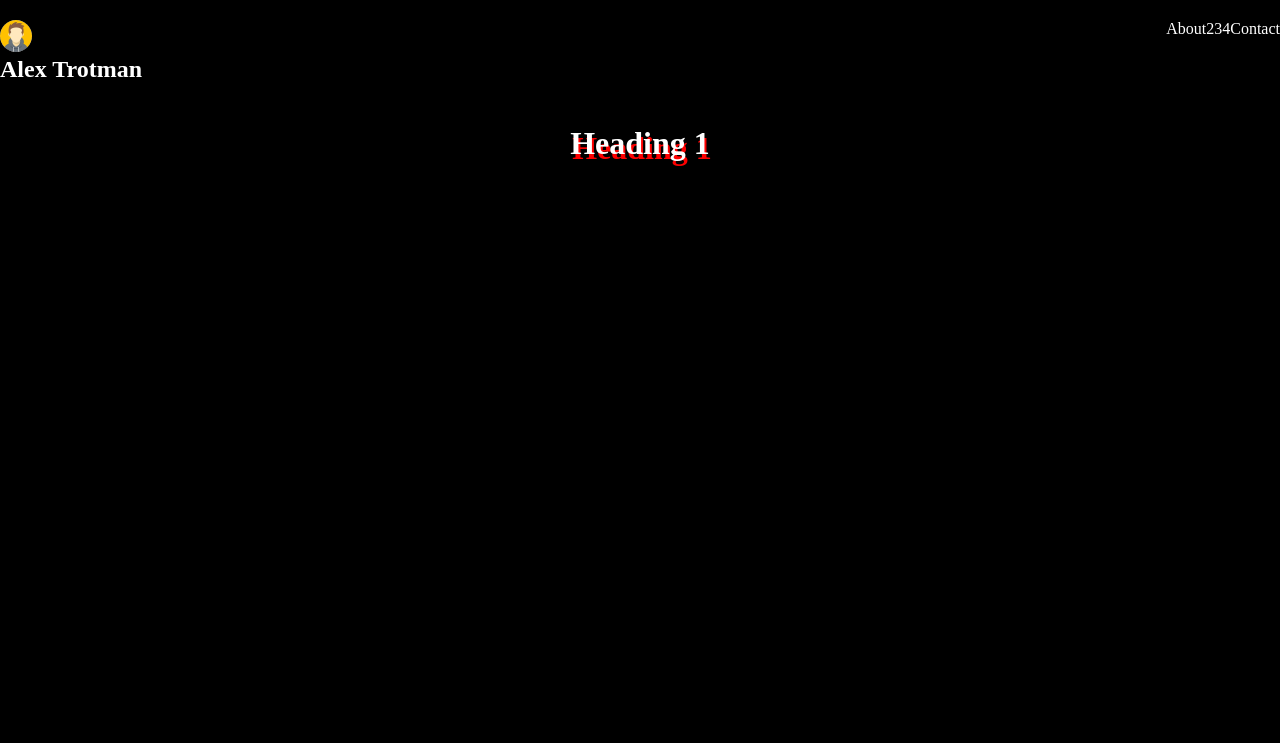
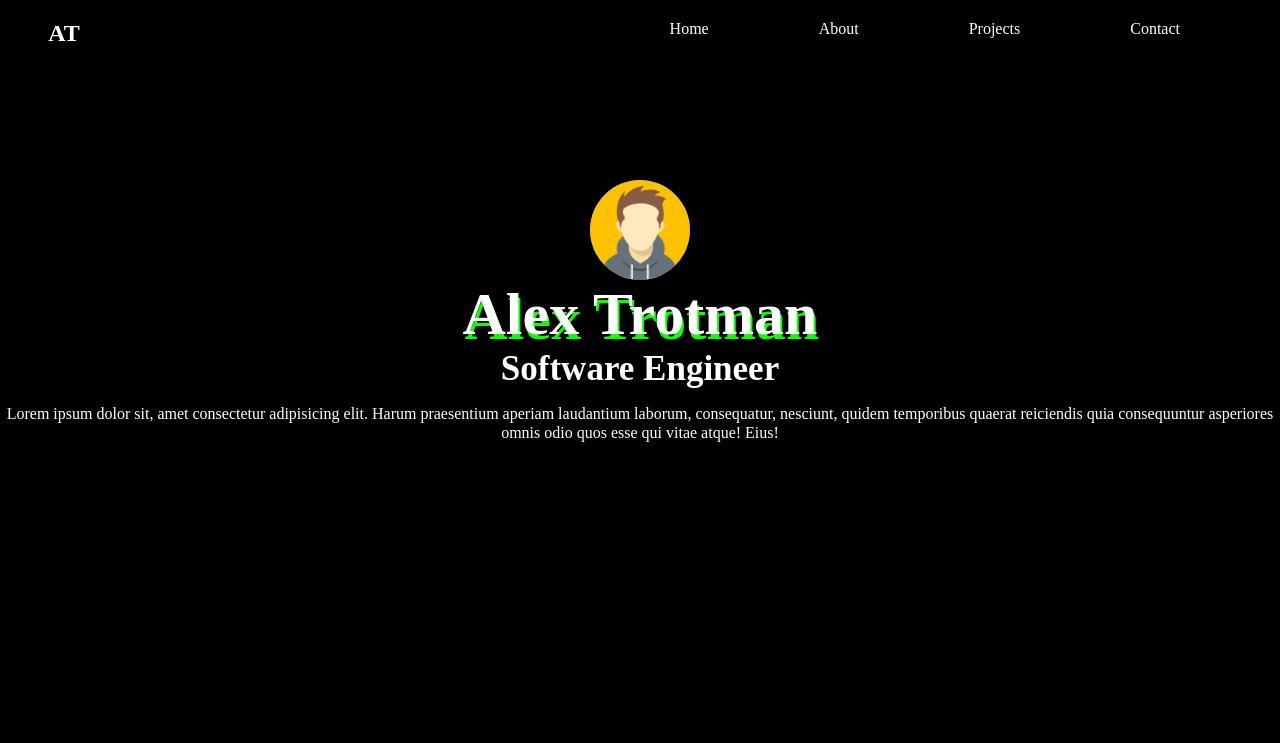
Before and after one commit to Alex-Trotman/my-personal-website, a plain HTML site: page index.html in a window 1280 px wide. Drawn offline with Linux system fonts and the light colour scheme.

Commit message:
made several major changes to the style.css, also add about, projects, and contact html files

```diff
--- a/index.html
+++ b/index.html
@@ -5,27 +5,32 @@
     <title>My Personal Website</title>
 </head>
 <body>
+    <!-- Navigation Bar -->
     <nav class="navbar-parent">
         <div class="name-and-logo-container">
-            <img src="logo-image.png" alt="logo" height="32" width="32" class="logo">
-            <h2>Alex Trotman</h2>
+            <h2>AT</h2>
         </div>
         <ul class="navbar-ul">
-            <li class="navbar-li">About</li>
-            <li class="navbar-li">2</li>
-            <li class="navbar-li">3</li>
-            <li class="navbar-li">4</li>
-            <li class="navbar-li">Contact</li>
+            <li class="navbar-li"><a href="#">Home</a></li>
+            <li class="navbar-li"><a href="about.html">About</a></li>
+            <li class="navbar-li"><a href="projects.html">Projects</a></li>
+            <li class="navbar-li"><a href="contact.html">Contact</a></li>
         </ul>
+    </nav>
+    <!-- Section 1 -->
+    <div class="section-1">
+        <img src="logo-image.png" alt="logo" height="100" width="100" class="logo">
+        <h1>Alex Trotman</h1>
+        <h2>Software Engineer</h2>
+        <p>Lorem ipsum dolor sit, amet consectetur adipisicing elit. Harum praesentium aperiam laudantium laborum, consequatur, nesciunt, quidem temporibus quaerat reiciendis quia consequuntur asperiores omnis odio quos esse qui vitae atque! Eius!</p>
+    </div>
 
-    </nav>
-    <h1>Heading 1</h1>
-
-
-
-
-
-
+    <!-- Footer -->
+    <footer>
+        <ul>
+            <li></li>
+        </ul>
+    </footer>
 
 
     <script src="script.js"></script>
--- a/style.css
+++ b/style.css
@@ -364,8 +364,13 @@ body {
     display: flex;
     flex-direction: row;
     justify-content: space-between;
+    height: 5vh;
     width: 100%;
     padding: 20px 0;
+}
+
+.navbar-parent div {
+  width: 10vw;
 }
 
 .navbar-parent h2 {
@@ -375,26 +380,58 @@ body {
     font-size: 24px;
 }
 
-.logo {
-    border-radius: 50%;
-    padding: 0px;
-}
-
 .navbar-ul {
+    width: 90vw;
     margin: 0;
     padding: 0;
     list-style-type: none;
     display: flex;
+    justify-content: flex-end;
 }
 
 .navbar-ul li {
-    padding: 0px;
+    padding-left: 10px;
+    padding-right: 100px;
     font-size: 16px;
     color: white;
+}
+
+.navbar-ul li a {
+  color: white;
+  text-decoration: none;
+}
+
+.logo {
+  border-radius: 50%;
+  display: block;
+  margin-left: auto;
+  margin-right: auto;
+  margin-top: 100px;
+}
+
+.section-1 {
+  height: 70vh;
+
 }
 
 h1 {
     color: white;
     text-align: center;
-    text-shadow: red 2px 5px;
+    text-shadow: #0cff00 2px 5px;
+    font-size: 60px;
+    margin: 0;
+    /* padding-top: 250px; */
+
 }
+
+h2 {
+  color: white;
+  text-align: center;
+  font-size: 35px;
+  margin: 0;
+}
+
+p {
+  color: white;
+  text-align: center;
+}
```
Also changed, not shown: about.html (added), contact.html (added), projects.html (added).
